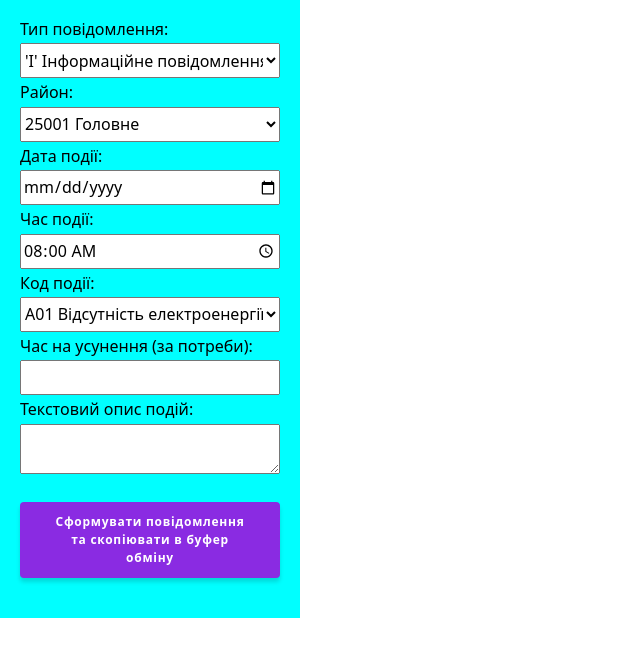
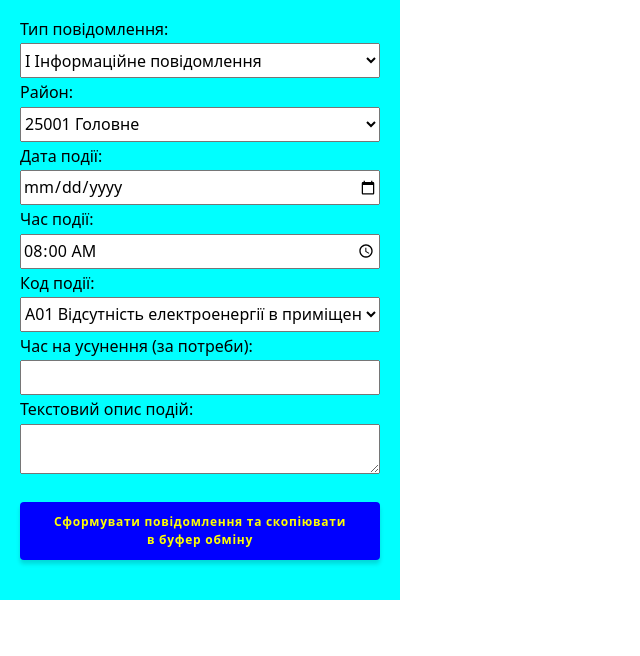
Before and after one commit to AndrL2311/monitoring-centr, a plain HTML site: page index.html in a window 1280 px wide. Shown: the whole page, without its empty margins (0-640 px from the left). Drawn offline with nearby package versions, Linux system fonts and the light colour scheme.

Commit message:
Изменил цвет и размеры

```diff
--- a/css/styles.css
+++ b/css/styles.css
@@ -1,7 +1,7 @@
 .box-form {
   box-sizing: border-box;
   background-color: aqua;
-  width: 300px;
+  width: 400px;
   padding: 20px;
 }
 
@@ -11,6 +11,7 @@
   margin-top: 5px;
   margin-bottom: 5px;
 }
+
 .pole-textarea {
   width: 100%;
   height: 50px;
@@ -20,8 +21,8 @@
 
 .button {
   cursor: pointer;
-  background-color: blueviolet;
-  color: #fff;
+  background-color: blue;
+  color: yellow;
 
   font-weight: 700;
   font-size: 12px;
--- a/index.html
+++ b/index.html
@@ -20,15 +20,15 @@
     <form class="form-input" action="#">
         <div>
         <label for="message-type">Тип повідомлення:</label>
-        <select class="pole" name="message-type" id="message-type">
-        <option value="I">'I' Інформаційне повідомлення</option>
-        <option value="!">'!' Повідомлення про інцидент</option>
-        <option value="R">'R' Повідомлення про усунення інциденту</option>
+        <select class="pole" name="message-type" id="message-type" required>
+        <option value="I">I Інформаційне повідомлення</option>
+        <option value="!">! Повідомлення про інцидент</option>
+        <option value="R">R Повідомлення про усунення інциденту</option>
         </select>
         </div>
         <div>
             <label for="area">Район:</label>
-            <select class="pole" id="area" name="area">
+            <select class="pole" id="area" name="area" required>
                 <option value="25001">25001 Головне</option>
                 <option value="25015">25015 Бахмацький</option>
                 <option value="25025">25025 Бобровицький</option>
@@ -61,15 +61,15 @@
 
         <div>
             <label for="event-date">Дата події:</label>
-            <input class="pole"type="date" name="event-date" id="event-date" >
+            <input class="pole"type="date" name="event-date" id="event-date" required>
         </div>
         <div>
             <label for="event-time">Час події:</label>
-            <input class="pole" type="time" name="event-time" id="event-time" value="08:00">
+            <input class="pole" type="time" name="event-time" id="event-time" value="08:00" required>
         </div>
         <div>
             <label for="event-code">Код події:</label>
-                <select class="pole" name="event-code" id="event-code">
+                <select class="pole" name="event-code" id="event-code" required>
                     <optgroup label="A - Електропостачання:">
                     <option value="A01">A01 Відсутність електроенергії в приміщенні</option>
                     <option value="A02">A02 Відсутність електроенергії в будівлі</option>
```
